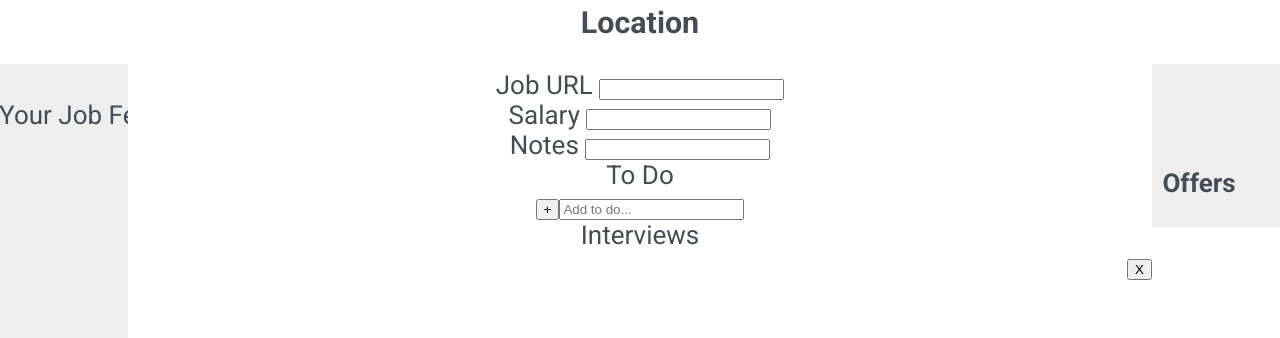
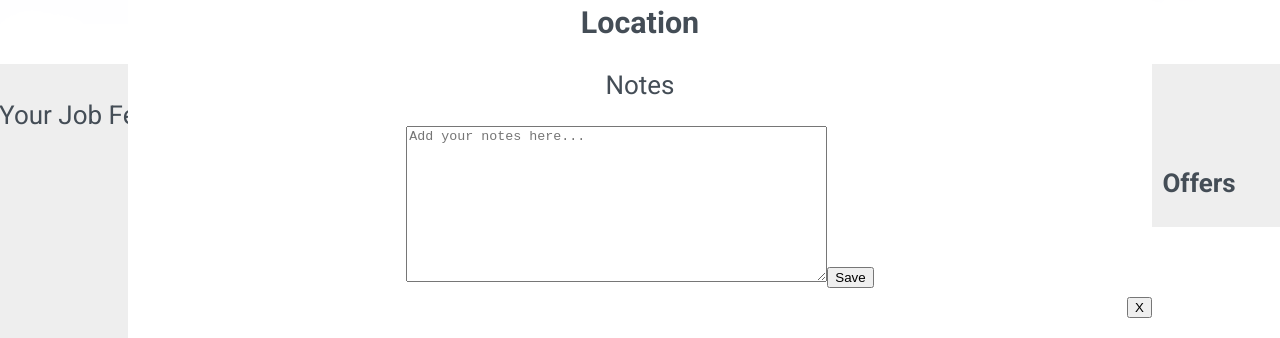
Before and after one commit to Open-Source-Harbor/beacon, a React (Create React App) app: page /main in a window 1280 px wide. Both pictures are taken after a click on the button 377 px from the left and 535 px from the top of the page. Shown: the part 256-594 px from the top of the page. Built offline with nearby package versions, Linux system fonts and the light colour scheme; no server answers; a web font is replaced by a local one.

Commit message:
modal update

```diff
--- a/src/components/Modal.jsx
+++ b/src/components/Modal.jsx
@@ -29,26 +29,27 @@ function Modal ({setOpen}) {
 				<div className="inputBoxes">
                     <form>
                         <div>
-                            <span>Job URL </span>
-                            <input type="url"/>
+                            <p>Notes </p>
+                            <textarea rows="10" cols="50" placeholder="Add your notes here..." />
+                            <input type="submit" value="Save" />
                         </div>
-                        <div>
+                        {/* <div>
                         <span>Salary </span>
                             <input type="text"/>
                         </div>
                         <div>
                         <span>Notes </span>
                             <input type="text"/>
-                        </div>
+                        </div> */}
                     </form>
-                    <div className="toDoList">
+                    {/* <div className="toDoList">
                         <span>To Do </span>
                         <ToDo />
-                    </div>
-                    <div>
+                    </div> */}
+                    {/* <div>
                         <span>Interviews </span>
 
-                    </div>
+                    </div> */}
 
 				</div>
         <div className="close">
```
